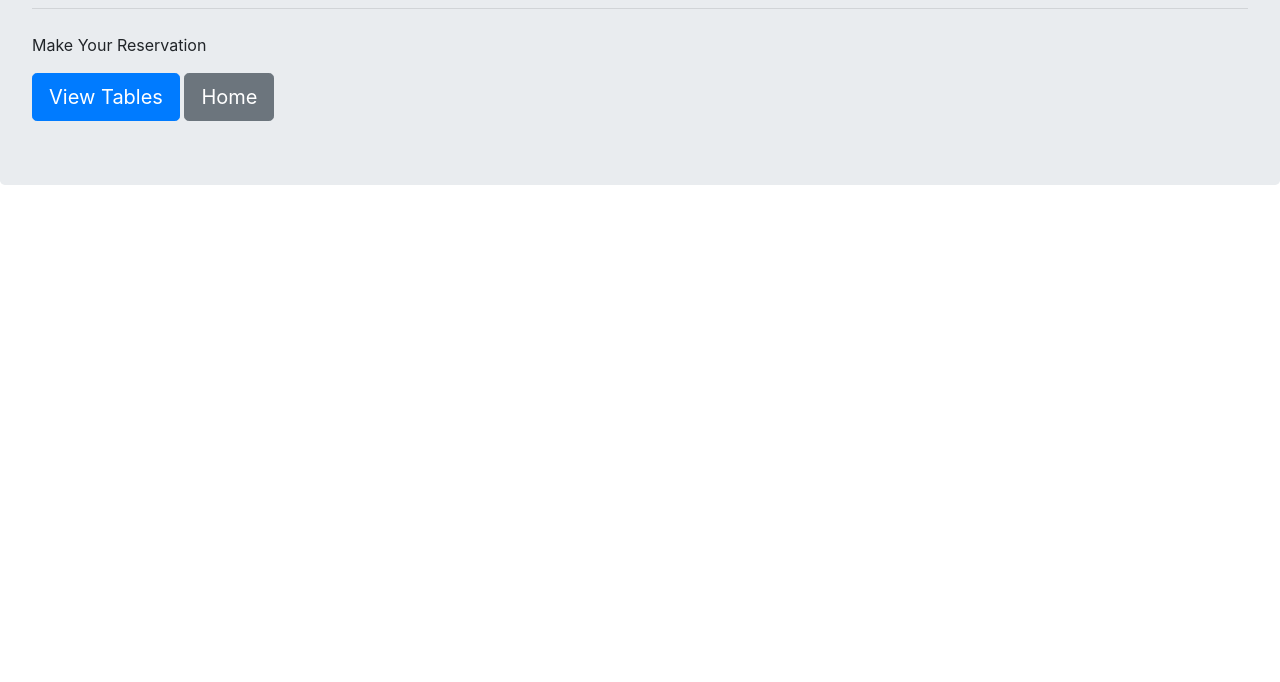
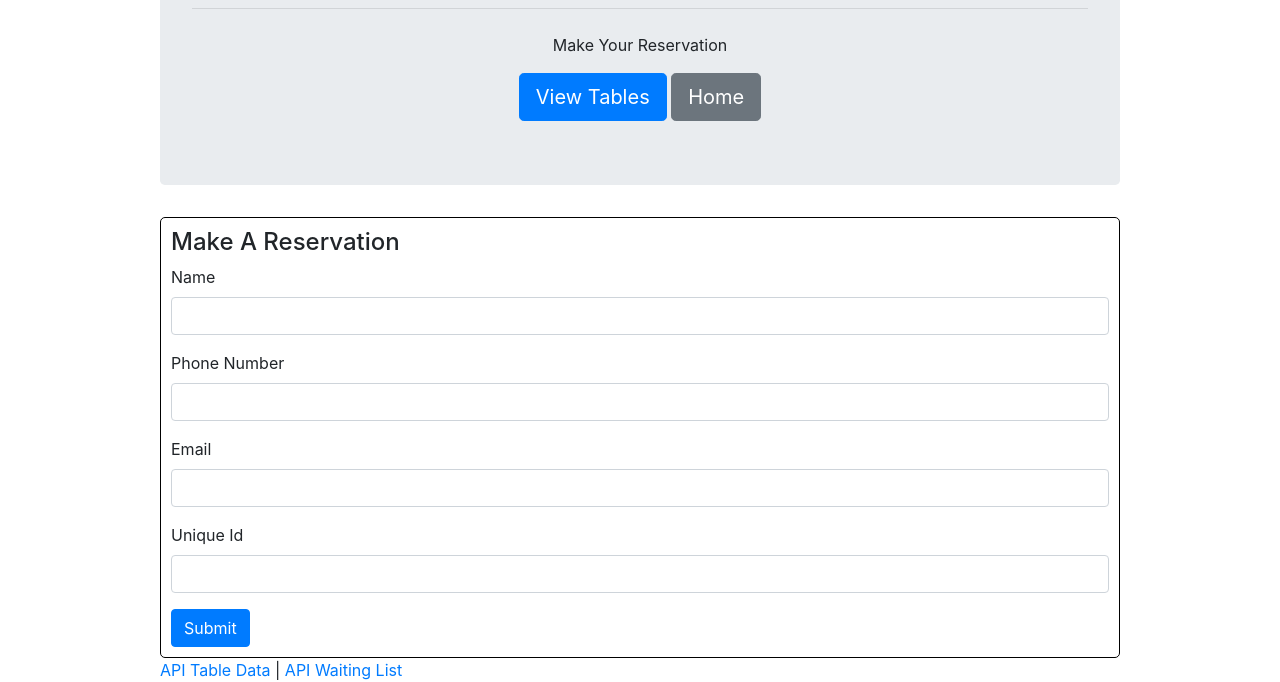
Before and after one commit to The-Good-Restaurant/The-Good-RESTaurant, a plain HTML site: page public/reservations.html in a window 1280 px wide. Shown: the part 147-829 px from the top of the page. Before the commit the page ends 800 px from the top, so only its background shows below. Drawn offline with nearby package versions, Linux system fonts and the light colour scheme.

Commit message:
reservation form

```diff
--- a/public/reservations.html
+++ b/public/reservations.html
@@ -1,28 +1,55 @@
 <!doctype html>
 <html lang="en">
+
 <head>
   <!-- Required meta tags -->
   <meta charset="utf-8">
   <meta name="viewport" content="width=device-width, initial-scale=1, shrink-to-fit=no">
 
   <!-- Bootstrap CSS -->
-    <link rel="stylesheet" href="https://stackpath.bootstrapcdn.com/bootstrap/4.1.3/css/bootstrap.min.css" integrity="sha384-MCw98/SFnGE8fJT3GXwEOngsV7Zt27NXFoaoApmYm81iuXoPkFOJwJ8ERdknLPMO" crossorigin="anonymous">
-
+  <link rel="stylesheet" href="https://stackpath.bootstrapcdn.com/bootstrap/4.1.3/css/bootstrap.min.css" integrity="sha384-MCw98/SFnGE8fJT3GXwEOngsV7Zt27NXFoaoApmYm81iuXoPkFOJwJ8ERdknLPMO"
+    crossorigin="anonymous">
+  <link rel="stylesheet" href="assets/style.css">
   <title>Reservations</title>
 </head>
+
 <body>
   <div class="jumbotron">
-        <h1 class="display-4">Hello, world!</h1>
+    <h1 class="display-4">Hot Restaurant</h1>
     <hr class="my-4">
     <p>Make Your Reservation</p>
     <a class="btn btn-primary btn-lg" href="tables.html" role="button">View Tables</a>
     <a class="btn btn-secondary btn-lg" href="home.html" role="button">Home</a>
   </div>
-
+  <form>
+    <h4>Make A Reservation</h4>
+    <div class="form-group">
+      <label for="name">Name</label>
+      <input type="name" class="form-control" id="form-name" aria-describedby="emailHelp">
+    </div>
+    <div class="form-group">
+      <label for="phone-number">Phone Number</label>
+      <input type="phone-number" class="form-control" id="form-phone-number" aria-describedby="emailHelp">
+    </div>
+    <div class="form-group">
+      <label for="email">Email</label>
+      <input type="email" class="form-control" id="form-email" aria-describedby="emailHelp">
+    </div>
+    <div class="form-group">
+      <label for="id">Unique Id</label>
+      <input type="id" class="form-control" id="form-id" aria-describedby="emailHelp">
+    </div>
+    <button type="submit" class="btn btn-primary">Submit</button>
+  </form>
+  <a href="/tableData">API Table Data </a>|<a href="/waitingList"> API Waiting List</a>
   <!-- Optional JavaScript -->
   <!-- jQuery first, then Popper.js, then Bootstrap JS -->
-    <script src="https://code.jquery.com/jquery-3.3.1.slim.min.js" integrity="sha384-q8i/X+965DzO0rT7abK41JStQIAqVgRVzpbzo5smXKp4YfRvH+8abtTE1Pi6jizo" crossorigin="anonymous"></script>
-    <script src="https://cdnjs.cloudflare.com/ajax/libs/popper.js/1.14.3/umd/popper.min.js" integrity="sha384-ZMP7rVo3mIykV+2+9J3UJ46jBk0WLaUAdn689aCwoqbBJiSnjAK/l8WvCWPIPm49" crossorigin="anonymous"></script>
-    <script src="https://stackpath.bootstrapcdn.com/bootstrap/4.1.3/js/bootstrap.min.js" integrity="sha384-ChfqqxuZUCnJSK3+MXmPNIyE6ZbWh2IMqE241rYiqJxyMiZ6OW/JmZQ5stwEULTy" crossorigin="anonymous"></script>
+  <script src="https://code.jquery.com/jquery-3.3.1.slim.min.js" integrity="sha384-q8i/X+965DzO0rT7abK41JStQIAqVgRVzpbzo5smXKp4YfRvH+8abtTE1Pi6jizo"
+    crossorigin="anonymous"></script>
+  <script src="https://cdnjs.cloudflare.com/ajax/libs/popper.js/1.14.3/umd/popper.min.js" integrity="sha384-ZMP7rVo3mIykV+2+9J3UJ46jBk0WLaUAdn689aCwoqbBJiSnjAK/l8WvCWPIPm49"
+    crossorigin="anonymous"></script>
+  <script src="https://stackpath.bootstrapcdn.com/bootstrap/4.1.3/js/bootstrap.min.js" integrity="sha384-ChfqqxuZUCnJSK3+MXmPNIyE6ZbWh2IMqE241rYiqJxyMiZ6OW/JmZQ5stwEULTy"
+    crossorigin="anonymous"></script>
 </body>
+
 </html>
```
Also changed, not shown: public/home.html (+13 -6 lines), public/tables.html (+13 -6 lines). Lines whose indentation alone changed are shown as unchanged.
